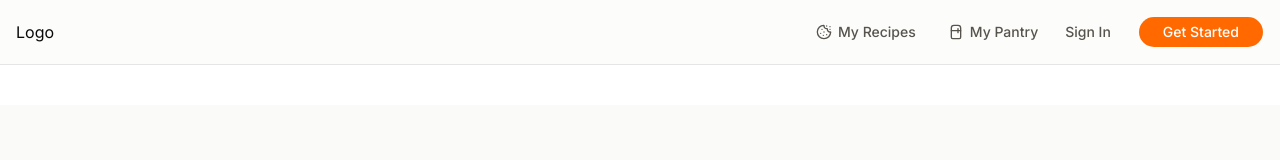
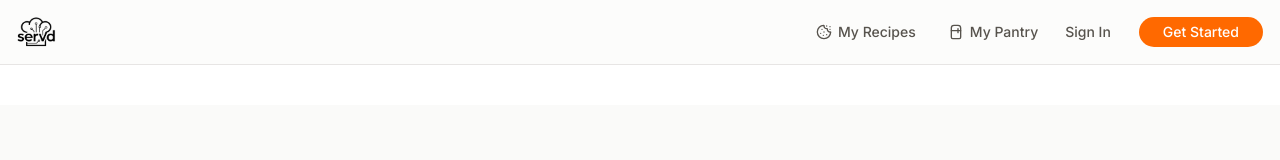
Before and after one commit to Code-sHere/Ai-recipe-maker, a Next.js app in the folder servdfrontend/: page /pantry in a window 1280 px wide. Shown: the top 160 px of the page. Built offline with nearby package versions, Linux system fonts and the light colour scheme; no server answers; what @arcjet/next would draw is missing.

Commit message:
Replace logo text link with image link

```diff
--- a/servdfrontend/components/Header.jsx
+++ b/servdfrontend/components/Header.jsx
@@ -3,6 +3,7 @@ import Link from 'next/link'
 import { Cookie, Refrigerator } from 'lucide-react'
 import { checkUser } from '@/lib/checkUser'
 import HeaderAuth from './HeaderAuth'
+import Image from "next/image";
 
 const Header = async () => {
   const user = await checkUser()
@@ -11,7 +12,9 @@ const Header = async () => {
     <div>
       <header className="flex top-0 w-full border-b border-stone-200 bg-stone-50/80 backdrop-blur-md z-50 supports-filter:bg-stone-50/60">
         <nav className="container mx-auto px-4 h-16 flex items-center justify-between">
-          <Link href={user ? "/dashboard" : "/"}>Logo</Link>
+          <Link href={user ? "/dashboard" : "/"}>
+            <Image src="/logo.png" alt="logo" height={32} width={40} className="w-8 w-10" />
+          </Link>
 
           <div className="flex justify-between items-center gap-4">
             <div className="hidden md:flex items-center space-x-8 text-sm font-medium text-stone-600">
```
